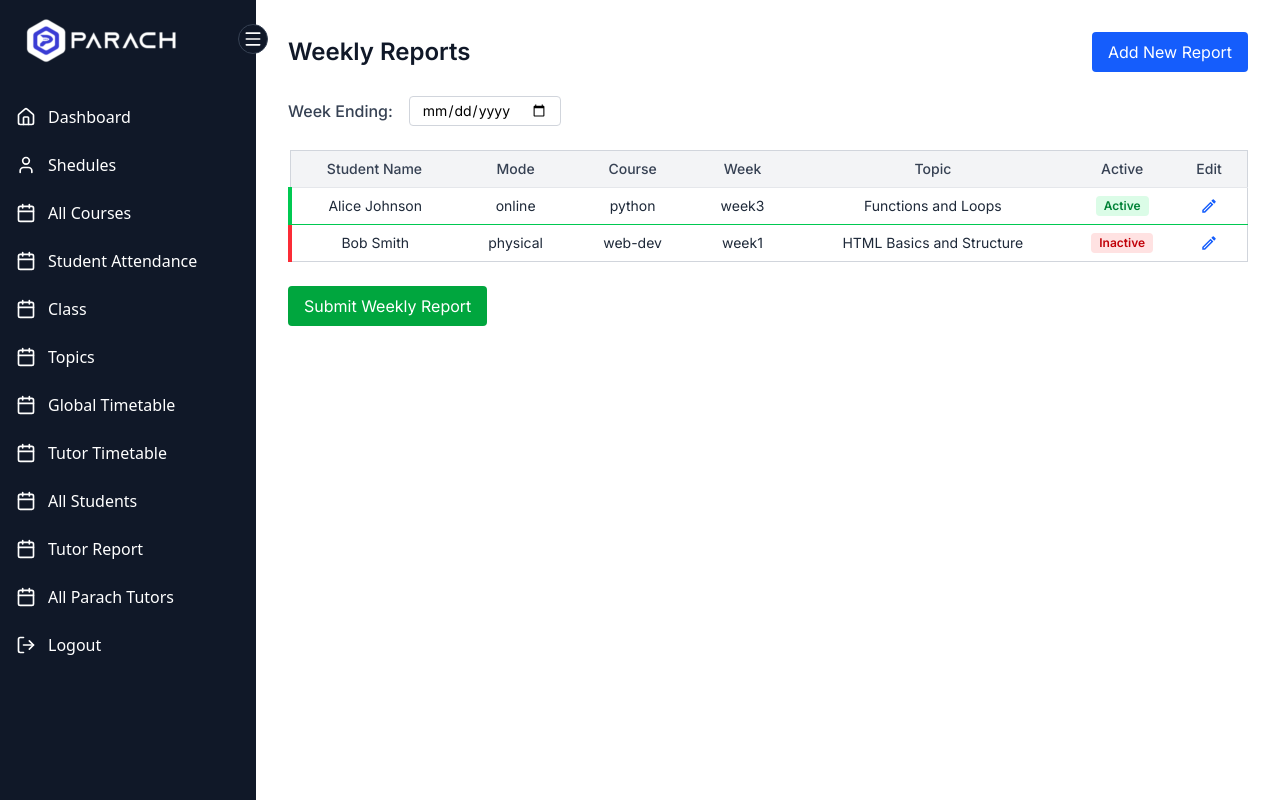
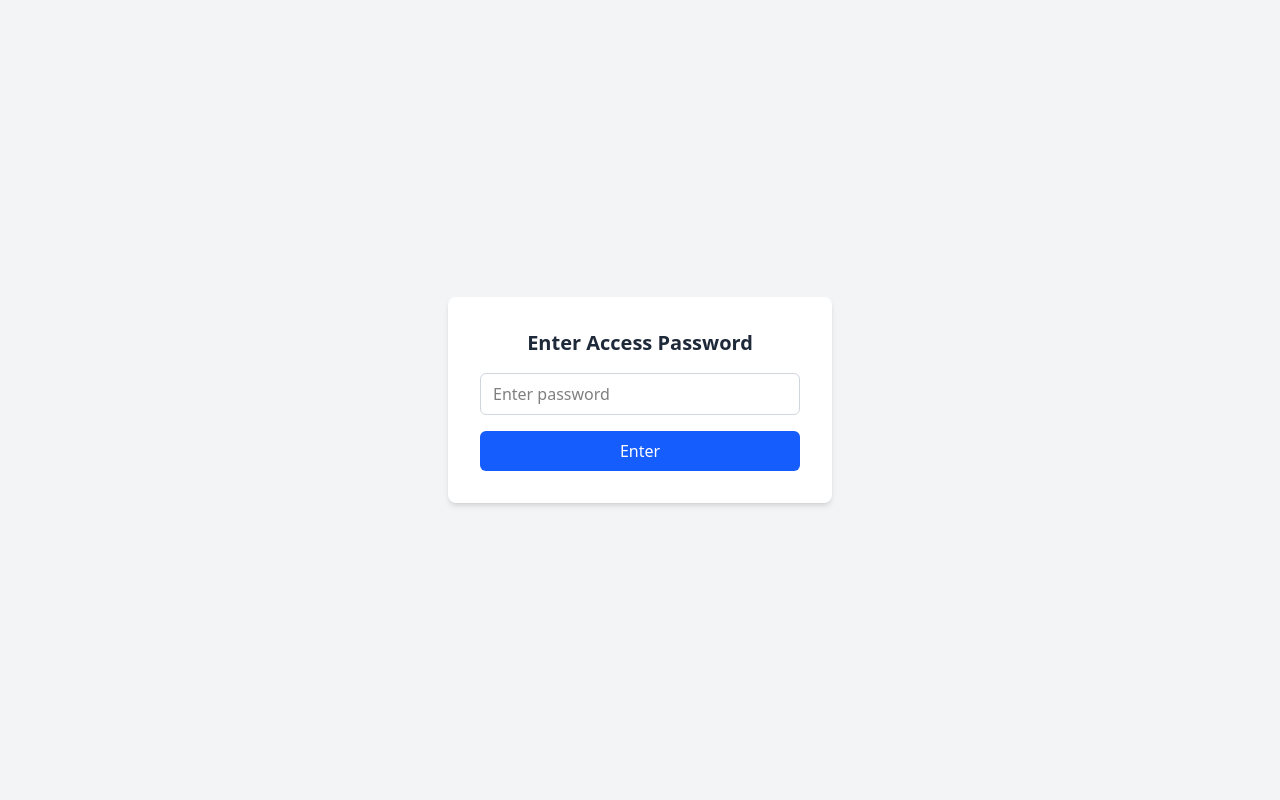
Before and after one commit to Babydoja/parachweeklyreport, a React (Vite) app: page /reportlist in a window 1280 px wide. Built offline with nearby package versions, Linux system fonts and the light colour scheme.

Commit message:
final commit

```diff
--- a/src/App.jsx
+++ b/src/App.jsx
@@ -1,3 +1,4 @@
+import React from "react";
 import { BrowserRouter, Routes, Route } from "react-router-dom";
 import Sidebar from "./component/SideBar";
 import ReportsList from "./component/ReportsList";
@@ -14,17 +15,14 @@ import Student from "./components/Students";
 import Report from "./components/TutorReports";
 import Tutors from "./components/Tutors";
 import { ToastContainer } from "react-toastify";
-import ProtectedPage from "./component/ProtectedPage";
-
-
-
+// import ProtectedPage from "./component/ProtectedPage";
+import AccessGate from "./components/AccessGate";
 
 export default function App() {
   return (
-
+    <AccessGate>
       <BrowserRouter>
-    <ToastContainer/>
-    {/* <ProtectedPage/> */}
+        <ToastContainer />
         {/* Parent Flex Container */}
         <div className="flex">
           {/* Sidebar */}
@@ -34,21 +32,22 @@ export default function App() {
           <div className="flex-1 ">
             <Routes>
               <Route path="/" element={<TutorReportDashboard />} />
-            <Route path="/reportlist" element={<ReportsList/>} />
-            <Route path="/addreport" element={<AddReport/>} />
-            <Route path="/editreport/:id" element={<EditableReport/>} />
-            <Route path='/courses' element={<Courses/>} />
-            <Route path='/attendance' element={<Attendance/>} />
-            <Route path='/class' element={<Class/>} />
-            <Route path='/topics' element={<Topics/>} />
-            <Route path='/globaltable' element={<Global/>} />
-            <Route path='/tutortable' element={<Table/>} />
-            <Route path='/students' element={<Student/>} />
-            <Route path='/tutorreport' element={<Report/>} />
-            <Route path='/tutors' element={<Tutors/>} />
+              <Route path="/reportlist" element={<ReportsList />} />
+              <Route path="/addreport" element={<AddReport />} />
+              <Route path="/editreport/:id" element={<EditableReport />} />
+              <Route path="/courses" element={<Courses />} />
+              <Route path="/attendance" element={<Attendance />} />
+              <Route path="/class" element={<Class />} />
+              <Route path="/topics" element={<Topics />} />
+              <Route path="/globaltable" element={<Global />} />
+              <Route path="/tutortable" element={<Table />} />
+              <Route path="/students" element={<Student />} />
+              <Route path="/tutorreport" element={<Report />} />
+              <Route path="/tutors" element={<Tutors />} />
             </Routes>
           </div>
         </div>
       </BrowserRouter>
+    </AccessGate>
   );
 }
--- a/src/api/api.js
+++ b/src/api/api.js
@@ -1,8 +1,8 @@
 // src/api.js
 import axios from 'axios';
-
+// 'https://reports.whalesharkengineering.com.ng/api/'
 const API = axios.create({
-  baseURL: 'https://reports.whalesharkengineering.com.ng/api/',
+  baseURL: 'http://127.0.0.1:8000/api/',
 
 });
 
--- a/src/component/SideBar.jsx
+++ b/src/component/SideBar.jsx
@@ -1,5 +1,5 @@
 import React, { useState } from "react";
-import { Home, User, Settings, LogOut, Menu , X ,Calendar, Plus} from "lucide-react";
+import { Home, User, Settings, LogOut, Menu , X ,Calendar, LibraryBig ,Pen,School,} from "lucide-react";
 import { Link } from "react-router-dom";
 import parachlogo from '../assets/parachlogo.png'
 import logo from '../assets/logo.png'
--- /dev/null
+++ b/src/components/AccessGate.jsx
@@ -0,0 +1,70 @@
+import React, { useState, useEffect } from "react";
+import API from "../api/api";
+
+const AccessGate = ({ children }) => {
+  const [password, setPassword] = useState("");
+  const [authorized, setAuthorized] = useState(false);
+  const [error, setError] = useState(null);
+  const [loading, setLoading] = useState(false);
+
+  useEffect(() => {
+    const accessGranted = localStorage.getItem("access_granted");
+    if (accessGranted === "true") {
+      setAuthorized(true);
+    }
+  }, []);
+
+  const handleSubmit = async (e) => {
+    e.preventDefault();
+    setError(null);
+    setLoading(true);
+
+    try {
+      const res = await API.post("/verify-access/", { password });
+      if (res.data.authorized) {
+        localStorage.setItem("access_granted", "true");
+        setAuthorized(true);
+      } else {
+        setError("Incorrect password. Try again.");
+      }
+    } catch {
+      setError("Incorrect password. Try again.");
+    }
+    setLoading(false);
+  };
+
+  if (authorized) return children; // 👈 Show full app
+
+  // 👇 Show password form until authorized
+  return (
+    <div className="flex flex-col items-center justify-center min-h-screen bg-gray-100">
+      <div className="bg-white p-8 rounded-lg shadow-md w-96">
+        <h2 className="text-xl font-bold text-gray-800 mb-4 text-center">
+          Enter Access Password
+        </h2>
+        <form onSubmit={handleSubmit}>
+          <input
+            type="password"
+            value={password}
+            onChange={(e) => setPassword(e.target.value)}
+            placeholder="Enter password"
+            className="w-full border border-gray-300 rounded-md px-3 py-2 mb-4 focus:outline-none focus:ring-2 focus:ring-blue-500"
+            required
+          />
+          <button
+            type="submit"
+            disabled={loading}
+            className="w-full bg-blue-600 text-white py-2 rounded-md hover:bg-blue-700 transition disabled:opacity-50"
+          >
+            {loading ? "Verifying..." : "Enter"}
+          </button>
+        </form>
+        {error && (
+          <p className="text-red-600 text-sm mt-3 text-center">{error}</p>
+        )}
+      </div>
+    </div>
+  );
+};
+
+export default AccessGate;
--- a/src/components/TutorReportForm.jsx
+++ b/src/components/TutorReportForm.jsx
@@ -1,16 +1,13 @@
 import React, { useEffect, useState } from "react";
 import API from "../api/api";
-import { toast } from "react-toastify";
-import { data } from "react-router-dom";
 
 const TutorReportForm = ({ tutorId, onReportCreated }) => {
   const [courses, setCourses] = useState([]);
   const [students, setStudents] = useState([]);
-  const [topics, setTopics] = useState([]);
 
   const [course, setCourse] = useState("");
   const [student, setStudent] = useState("");
-  const [topic, setTopic] = useState("");
+  const [manualTopic, setManualTopic] = useState("");
   const [week, setWeek] = useState(1);
   const [modeOfLearning, setModeOfLearning] = useState("physical");
   const [attendance, setAttendance] = useState(0);
@@ -22,14 +19,12 @@ const TutorReportForm = ({ tutorId, onReportCreated }) => {
   useEffect(() => {
     const fetchData = async () => {
       try {
-        const [coursesRes, studentsRes, topicsRes] = await Promise.all([
+        const [coursesRes, studentsRes] = await Promise.all([
           API.get("/courses/"),
           API.get("/students/"),
-          API.get("/topics/"),
         ]);
         setCourses(coursesRes.data);
         setStudents(studentsRes.data);
-        setTopics(topicsRes.data)
       } catch (err) {
         console.error("Failed to fetch data:", err);
       }
@@ -47,7 +42,7 @@ const TutorReportForm = ({ tutorId, onReportCreated }) => {
       const payload = {
         course,
         student,
-        topic,
+        manual_topic: manualTopic, // 👈 new field sent to backend
         week,
         mode_of_learning: modeOfLearning,
         attendance,
@@ -55,12 +50,11 @@ const TutorReportForm = ({ tutorId, onReportCreated }) => {
 
       const res = await API.post(`/tutors/${tutorId}/reports/`, payload);
       setSuccess("Report created successfully!");
-      toast.success("Report created successfully!")
 
       // Reset form
       setCourse("");
       setStudent("");
-      setTopic("");
+      setManualTopic("");
       setWeek(1);
       setModeOfLearning("physical");
       setAttendance(0);
@@ -69,7 +63,6 @@ const TutorReportForm = ({ tutorId, onReportCreated }) => {
     } catch (err) {
       console.error("Report creation failed:", err.response?.data || err.message);
       setError("Failed to create report. Please try again.");
-      toast.error("Report creation failed:", err.response?.data || err.message);
     }
 
     setLoading(false);
@@ -122,31 +115,19 @@ const TutorReportForm = ({ tutorId, onReportCreated }) => {
           </select>
         </div>
 
-        {/* Topic */}
+        {/* Manual Topic Input */}
         <div>
           <label className="block text-sm font-medium text-gray-700 mb-1">
-            Topic
+            Topic (manual entry)
           </label>
-          <select
-            value={topic}
-            onChange={(e) => setTopic(e.target.value)}
+          <input
+            type="text"
+            value={manualTopic}
+            onChange={(e) => setManualTopic(e.target.value)}
+            placeholder="Enter topic covered..."
             required
             className="w-full border border-gray-300 rounded-md px-3 py-2 focus:outline-none focus:ring-2 focus:ring-blue-500"
-          >
-            <option value="">-- Select Topic --</option>
-            {topics.map((t) => (
-              <option key={t.id} value={t.id}>
-                {t.title}
-              </option>
-            ))}
-          </select>
-
-          {/* <input
-            value={topic}
-            onChange={(e) => setTopic(e.target.value)}
-            required
-            className="w-full border border-gray-300 rounded-md px-3 py-2 focus:outline-none focus:ring-2 focus:ring-blue-500"
-          /> */}
+          />
         </div>
 
         {/* Mode of Learning */}
@@ -190,8 +171,8 @@ const TutorReportForm = ({ tutorId, onReportCreated }) => {
         </div>
 
         {/* Feedback messages */}
-        {/* {error && <p className="text-red-600 text-sm mt-2">{error}</p>}
-        {success && <p className="text-green-600 text-sm mt-2">{success}</p>} */}
+        {error && <p className="text-red-600 text-sm mt-2">{error}</p>}
+        {success && <p className="text-green-600 text-sm mt-2">{success}</p>}
       </form>
     </div>
   );
--- a/src/components/TutorReports.jsx
+++ b/src/components/TutorReports.jsx
@@ -21,28 +21,37 @@ const TutorReports = () => {
   const [tutorMap, setTutorMap] = useState({});
   const [courseMap, setCourseMap] = useState({});
   const [studentMap, setStudentMap] = useState({});
-  const [topicMap, setTopicMap] = useState({});
 
   // --- Fetch all mapping data ---
   const fetchData = async () => {
     try {
-      const [tutorsRes, coursesRes, studentsRes, topicsRes] = await Promise.all([
+      // 🧹 Removed topics fetching since it's paused
+      const [tutorsRes, coursesRes, studentsRes] = await Promise.all([
         API.get("/tutors/"),
         API.get("/courses/"),
         API.get("/students/"),
-        API.get("/topics/"),
       ]);
 
       setTutors(tutorsRes.data);
-      setTutorMap(tutorsRes.data.reduce((acc, t) => ({ ...acc, [t.id]: t.name }), {}));
-      setCourseMap(coursesRes.data.reduce((acc, c) => ({ ...acc, [c.id]: c.name }), {}));
+
+      setTutorMap(
+        tutorsRes.data.reduce((acc, t) => ({ ...acc, [t.id]: t.name }), {})
+      );
+
+      setCourseMap(
+        coursesRes.data.reduce((acc, c) => ({ ...acc, [c.id]: c.name }), {})
+      );
+
       setStudentMap(
         studentsRes.data.reduce(
-          (acc, s) => ({ ...acc, [s.id]: s.name || `${s.first_name} ${s.last_name}` || s.username }),
+          (acc, s) => ({
+            ...acc,
+            [s.id]:
+              s.name || `${s.first_name || ""} ${s.last_name || ""}` || s.username,
+          }),
           {}
         )
       );
-      setTopicMap(topicsRes.data.reduce((acc, t) => ({ ...acc, [t.id]: t.title }), {}));
     } catch (err) {
       setError("Failed to fetch reference data.");
       console.error(err);
@@ -144,42 +153,10 @@ const TutorReports = () => {
         </div>
       </div>
 
-      {/* Filters */}
-      {selectedTutorId && (
-        <div className="flex flex-col md:flex-row gap-4 mb-6">
-          {/* Date filter */}
-          <div>
-            <label className="block text-sm font-semibold text-gray-800 mb-1">
-              Filter by Date:
-            </label>
-            <input
-              type="date"
-              value={dateFilter}
-              onChange={(e) => setDateFilter(e.target.value)}
-              className="border border-gray-300 rounded-lg px-3 py-2"
-            />
-          </div>
-
-          {/* Student filter */}
-          <div>
-            <label className="block text-sm font-semibold text-gray-800 mb-1">
-              Filter by Student Name:
-            </label>
-            <input
-              type="text"
-              value={studentFilter}
-              onChange={(e) => setStudentFilter(e.target.value)}
-              placeholder="Enter student name"
-              className="border border-gray-300 rounded-lg px-3 py-2"
-            />
-          </div>
-        </div>
-      )}
-
       {/* Loading state */}
       {loading && (
         <p className="text-blue-600 text-sm font-medium mb-4 animate-pulse">
-          Loading reports...
+          Loading…
         </p>
       )}
 
@@ -208,7 +185,12 @@ const TutorReports = () => {
                 <tr key={report.id} className="hover:bg-gray-50 transition">
                   <td className="px-4 py-2 border-b">{courseMap[report.course]}</td>
                   <td className="px-4 py-2 border-b">{studentMap[report.student]}</td>
-                  <td className="px-4 py-2 border-b">{topicMap[report.topic]}</td>
+
+                  {/* ✅ Fixed topic display — now supports manual_topic */}
+                  <td className="px-4 py-2 border-b">
+                    {report.manual_topic || report.topic || "—"}
+                  </td>
+
                   <td className="px-4 py-2 border-b">{report.mode_of_learning}</td>
                   <td className="px-4 py-2 border-b">{report.attendance}</td>
                   <td className="px-4 py-2 border-b">
```
Lines whose indentation alone changed are shown as unchanged.
